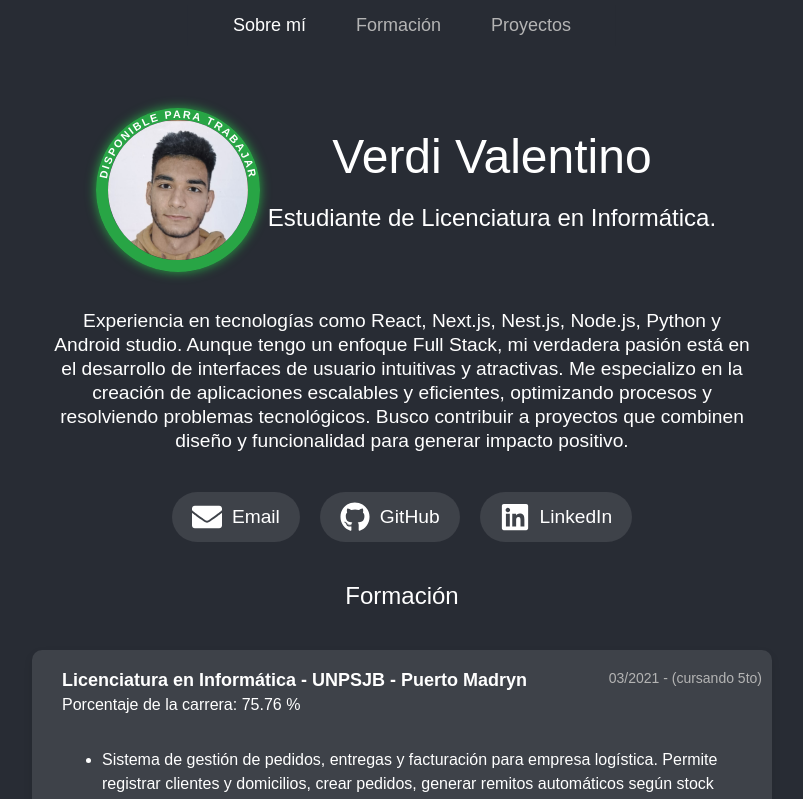
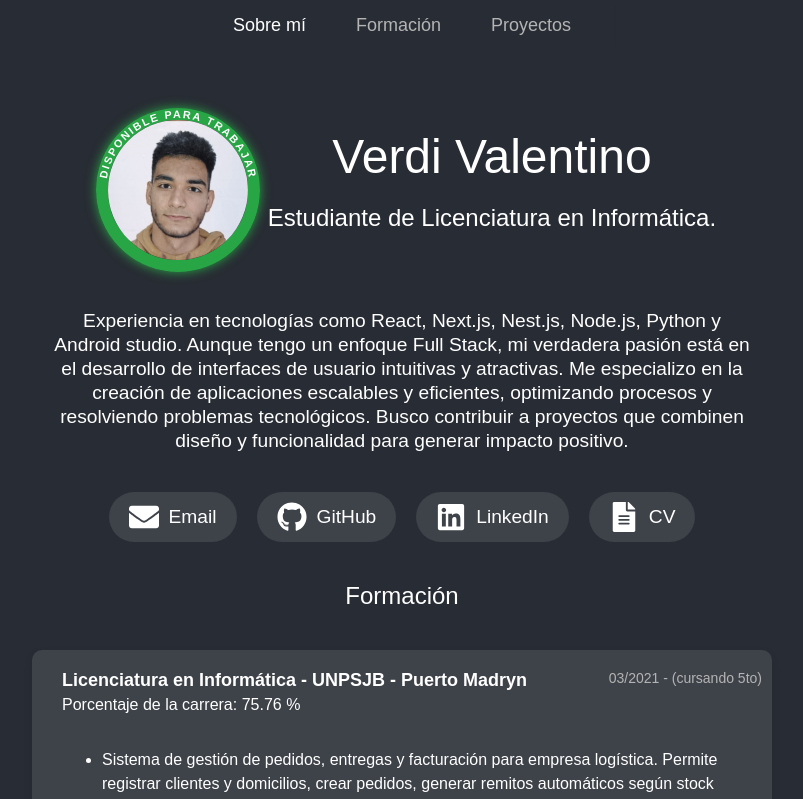
Before and after one commit to ValentinoVerdi/mi-portafolio, a React (Create React App) app: page / in a window 1280 px wide. Shown: the top 799 px of the page, without its empty margins (238-1041 px from the left). Built offline with nearby package versions, Linux system fonts and the light colour scheme.

Commit message:
Agregado el cv

```diff
--- a/src/components/Hero.tsx
+++ b/src/components/Hero.tsx
@@ -1,5 +1,5 @@
 import React from "react";
-import { FaEnvelope, FaGithub, FaLinkedin } from "react-icons/fa";
+import { FaEnvelope, FaFileAlt, FaGithub, FaLinkedin } from "react-icons/fa";
 import { portfolioData } from "../data.tsx";
 import stylesContact from "../styles/contact.module.css";
 import styles from "../styles/hero.module.css";
@@ -68,14 +68,14 @@ const Hero: React.FC = () => {
           <FaLinkedin className={stylesContact.icon} /> LinkedIn
         </a>
 
-        {/* <a
+        <a
           href={portfolioData.contact.cv}
           target="_blank"
           rel="noopener noreferrer"
           className={stylesContact.contactLink}
         >
           <FaFileAlt className={stylesContact.icon} /> CV
-        </a> */}
+        </a>
       </section>
     </section>
   );
--- a/src/data.tsx
+++ b/src/data.tsx
@@ -18,6 +18,7 @@ export const portfolioData = {
     email: "valentinoverdi17@gmail.com",
     github: "https://github.com/ValentinoVerdi",
     linkedin: "https://www.linkedin.com/in/valentino-verdi-2414972a5/",
+    cv: "/Valentino_Verdi_CV.pdf",
   },
   projects: [
     {
```
